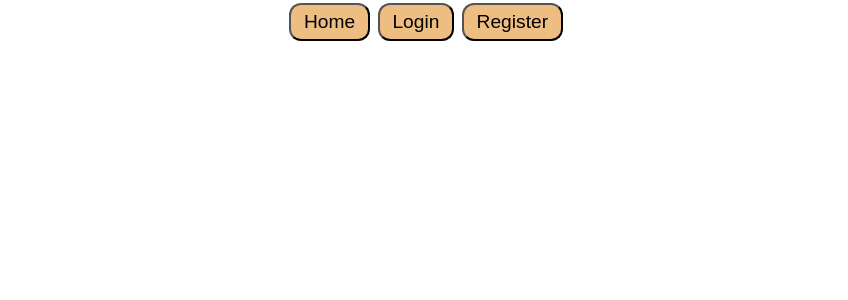
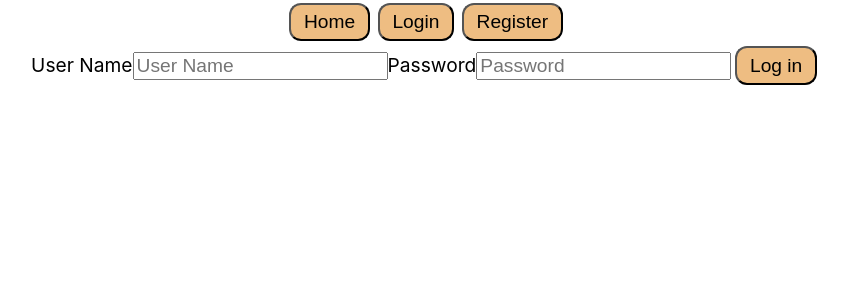
Before and after one commit to Mohamed-Essamaali/getAppointment, a React (Create React App) app in the folder schedule-me/: page /login in a window 1280 px wide. Shown: the top 300 px of the page, without its empty margins (214-1062 px from the left). Built offline with nearby package versions, Linux system fonts and the light colour scheme.

Commit message:
login component is completed

```diff
--- a/schedule-me/src/App.js
+++ b/schedule-me/src/App.js
@@ -8,6 +8,7 @@ import Confirmation from './components/confirmation';
 import AdminList from './adminList';
 import HomePage from './components/homePage';
 import Register from './components/user/register'
+import Login from './components/user/login'
 
 
 
@@ -16,8 +17,11 @@ function App() {
     <div exact className="App">
       <Navs/>
 
-      <Route path='/register'>
+      <Route exact path='/register'>
         <Register/>
+      </Route>
+      <Route exact path='/login'>
+        <Login/>
       </Route>
 
       {/* protected route ----protected route below -------*/}
--- a/schedule-me/src/components/Navs.js
+++ b/schedule-me/src/components/Navs.js
@@ -6,11 +6,9 @@ const Navs = ()=>{
     const {push} = useHistory()
     return(
         <div>
-            <button>Home</button>
-            <button>Login </button>
-            <button onClick={()=>{push('/register') }
-            }
-            >Register </button>
+            <button onClick={()=>{push('/') }}>Home</button>
+            <button onClick={()=>{push('/login') }}>Login </button>
+            <button onClick={()=>{push('/register') }}>Register </button>
         </div>
     )
 }
--- a/schedule-me/src/components/user/login.js
+++ b/schedule-me/src/components/user/login.js
@@ -0,0 +1,34 @@
+import axios from 'axios'
+import React,{useState} from 'react'
+import { useHistory } from 'react-router-dom'
+
+const Login = ()=>{
+    const{push} = useHistory()
+
+    const[user,setUser] = useState({username:'',email:'',password:''})
+    const handleChanges = e=>{
+        setUser({...user,[e.target.name]:e.target.value})
+    }
+
+    const validateUser = user=>{
+        axios
+        .post('http://localhost:5000/auth/login',user)
+        .then(res=>{console.log('res register ',res.data); push('/calendar')})
+        .catch(err=>{console.log(err)})
+    }
+
+    return(
+        <div>
+            <form>
+                <label htmlFor='username'>User Name</label>
+                <input name = 'username' value={user.username} onChange={handleChanges} placeholder='User Name' />
+                <label htmlFor='password'>Password</label>
+                <input name = 'password' value={user.password} onChange={handleChanges} placeholder='Password' />
+
+                <button onClick={(e)=>{e.preventDefault();validateUser(user)}}>Log in</button>
+            </form>
+        </div>
+    )
+}
+
+export default Login
--- a/schedule-me/src/components/user/register.js
+++ b/schedule-me/src/components/user/register.js
@@ -13,7 +13,7 @@ const Register = ()=>{
     const addUser = user=>{
         axios
         .post('http://localhost:5000/auth/register',user)
-        .then(res=>{console.log('res register ',res.data); push('/')})
+        .then(res=>{console.log('res register ',res.data); push('/login')})
         .catch(err=>{console.log(err)})
     }
 
```
